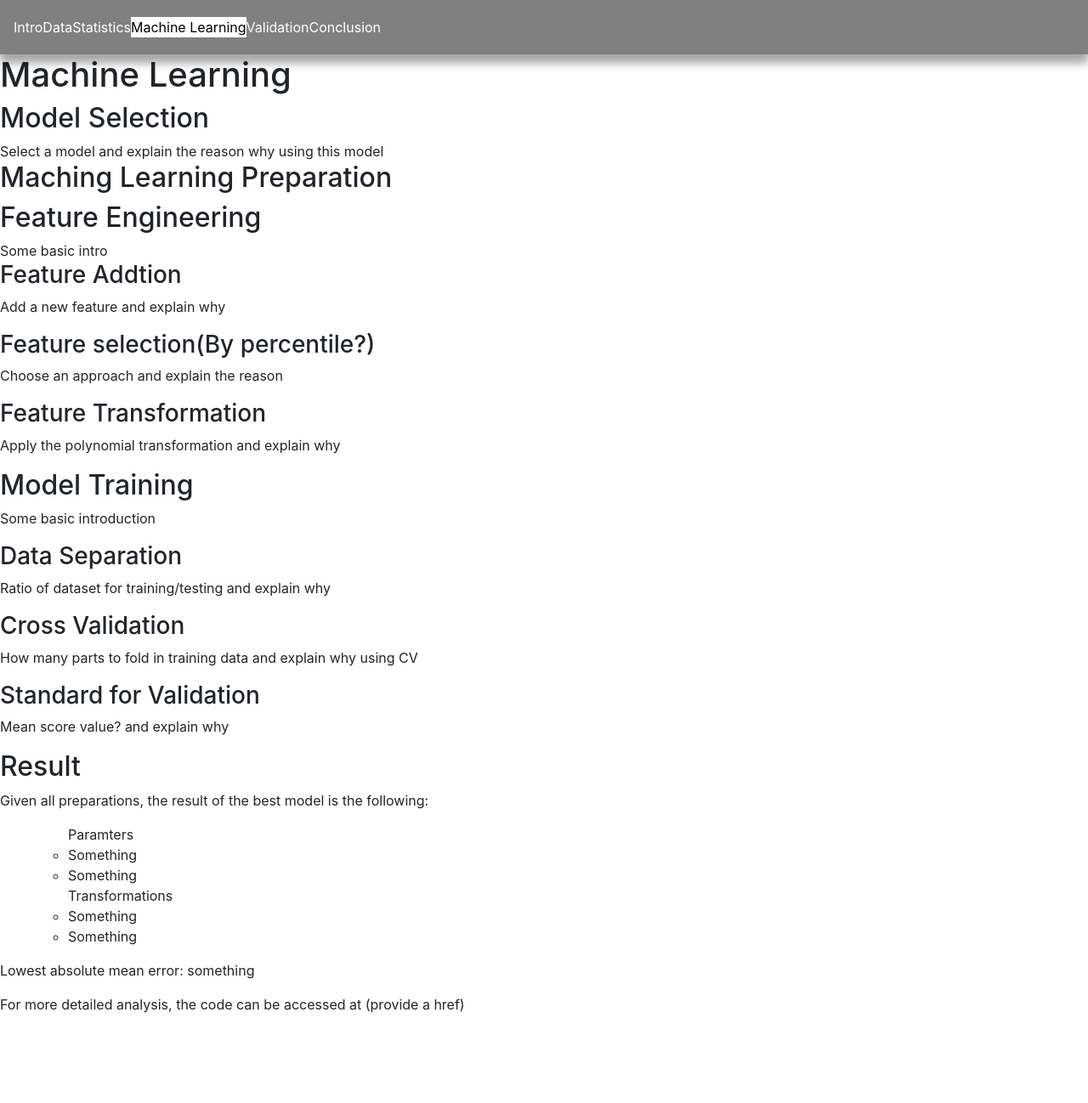
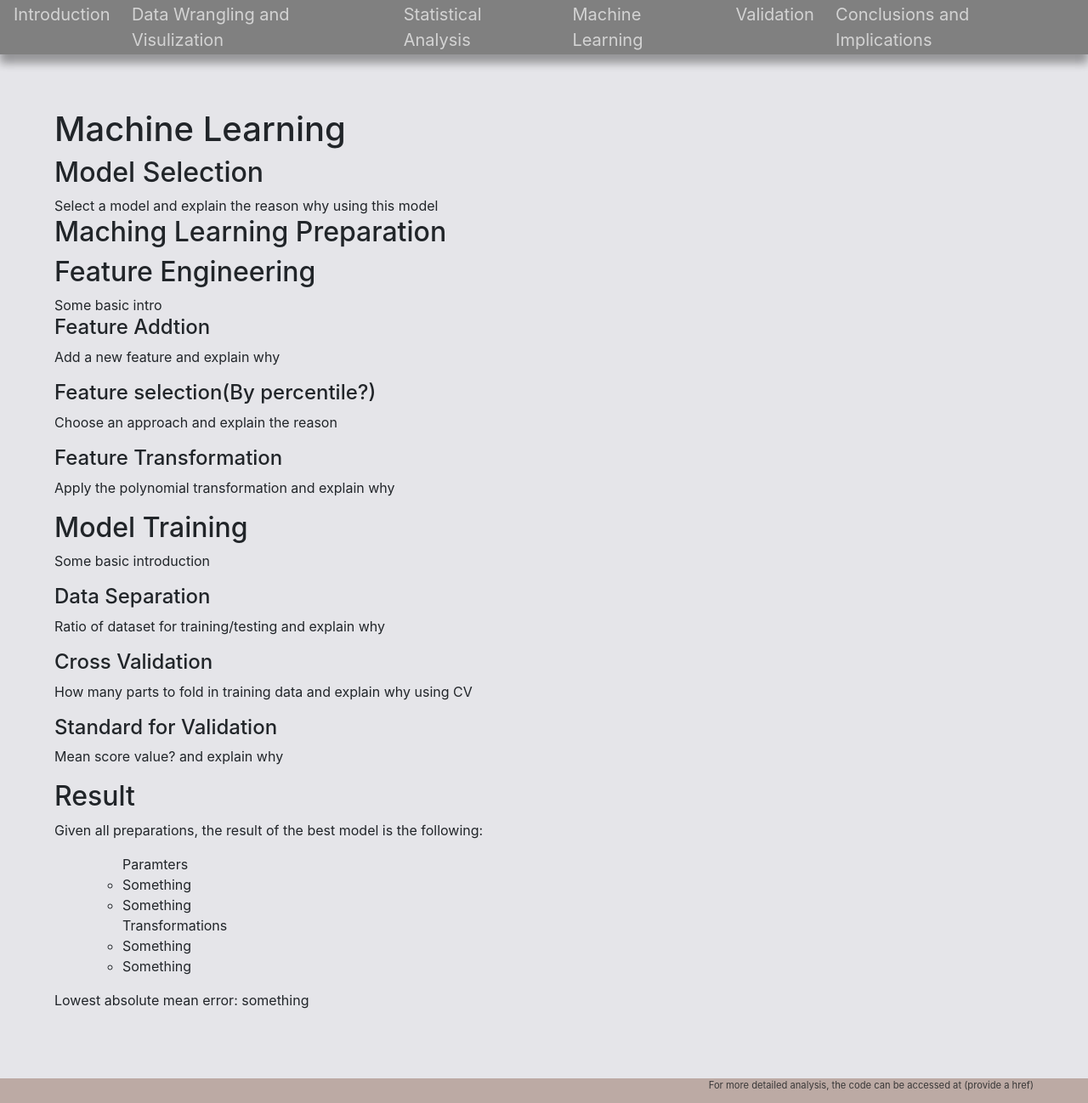
Before and after one commit to HowardPu/poverty-prediction, a React (Create React App) app in the folder poverty/: page /#/ml in a window 1280 px wide. Shown: the whole page at 85% size. Before the commit the page ends 1194 px from the top, so only its background shows below. Built offline with nearby package versions, Linux system fonts and the light colour scheme; the HTML template or start-up script is replaced by a standard one.

Commit message:
wrote some css code

```diff
--- a/poverty/src/App.css
+++ b/poverty/src/App.css
@@ -16,6 +16,12 @@
   flex-basis: 40%;
   color: white;
   background-color: rgba(0, 0, 0, 0.5);
+  padding-left : 5%;
+}
+
+.nav-item {
+  margin-right: 2%;
+  font-size: 15pt;
 }
 
 .roundness-shadow {
@@ -26,21 +32,34 @@
 .target-user-container {
   background-color: #8e7e81;
   color: white;
-  padding: 2rem;
+  padding: 5%;
+  justify-content: space-evenly;
 }
 
 .purpose-container {
   background-color: #f0dfcf;
-
-  padding: 2rem;
+  padding: 5%;
 }
 
 .structure-container {
   background-color: #bcaaa4;
   color: white;
-  padding: 2rem;
+  padding: 5%;
   padding-top: 2rem;
+  padding-bottom: 2rem;
 }
+
+.reference {
+  text-decoration: none;
+  color: white;
+}
+
+.reference:hover {
+  text-decoration: underline;
+  color: white;
+  font-style: italic;
+}
+
 
 .purpose-content-container {
   display: flex;
@@ -53,6 +72,69 @@
   padding: 2rem;
 }
 
+footer {
+  background-color: #bcaaa4;
+  text-align: right;
+  padding-right: 5%;
+  padding-bottom: 1%;
+  font-size: 0.7rem;
+  color: rgb(57, 56, 56);
+}
+
+.footer-reference {
+  color: rgb(57, 56, 56);
+  text-decoration: none;
+}
+
+.footer-reference:hover {
+  text-decoration: underline;
+  color: white;
+  font-style: italic;
+}
+
+.data-page-content, .stat-page-content, .ml-page-content, .validation-page-content, .conclustion-page-content {
+  padding: 5%;
+  background-color: rgb(229, 229, 233);
+}
+
+
+.selection{
+  width: 700px;
+  padding-top: 20px;
+}
+
+.vis {
+  margin-bottom: 2%;
+  padding-right: 20px;
+  background-color: white;
+  width: 800px;
+  box-shadow: black 2px;
+}
+
+.barchart {
+  padding-top: 20px;
+  padding-bottom: 20px;
+}
+
+
+
+.data-page-content h4 {
+  margin-bottom: 1%;
+  margin-top: 1%;
+}
+
+.data-page-content li a {
+  color: black;
+  font-style: italic;
+}
+
+
+.data-page-content h2 {
+  margin-top: 2%;
+}
+
+
+
 @keyframes App-logo-spin {
   from {
     transform: rotate(0deg);
--- a/poverty/src/pages/conclusion.js
+++ b/poverty/src/pages/conclusion.js
@@ -6,7 +6,7 @@ export class Conclusion extends Component {
         return(
             <div>
                 <Navigation  current="conclusion"/>
-                <div>
+                <div className="conclustion-page-content">
                     <h1>Conclusions and Implications</h1>
 
                     <div>Some further analysis from validation</div>
--- a/poverty/src/pages/intro.js
+++ b/poverty/src/pages/intro.js
@@ -13,7 +13,7 @@ export class Introduction extends Component {
                                 <strong>Statistical Analysis to Poverty Level Based on Household Attributes</strong>
                             </h1>
                             <p>Give help to those who need help the most.</p>
-                            <p>Howard Pu, Changyu Li, Wenjun Chen, Xiaoli Qiao </p>
+                            <p> by Howard Pu, Changyu Li, Wenjun Chen, Xiaoli Qiao </p>
                         </div>
                 </div>
 
@@ -60,7 +60,7 @@ export class Introduction extends Component {
                 <div className="structure-container" >
                     <h2>Data Source</h2>
                     <p>
-                        This dataset is from <a href="https://www.iadb.org/en" target="_blank" rel="noopener noreferrer">Inter-American Development Bank</a>, the largest source of development financing for Latin Amercia and the Caribbean.
+                        This dataset is from <a className="reference" href="https://www.iadb.org/en" target="_blank" rel="noopener noreferrer">Inter-American Development Bank</a>, the largest source of development financing for Latin Amercia and the Caribbean.
                         This dataset provides comprehensive information we can probably use, such as house structure, to make a good model about poverety prediction and this is the reason of why we chose this dataset.
                     </p>
                     <h2>In our website, you can find</h2>
@@ -72,7 +72,7 @@ export class Introduction extends Component {
                         <li>Conclusion and implication of our research</li>
                     </ul>
                 </div>
-                <footer>The image is from <a href="https://news.un.org/en/story/2018/09/1019952" rel="noopener noreferrer" target="_blank" >UN News</a></footer>
+                <footer>Image from <a className = "footer-reference" href="https://news.un.org/en/story/2018/09/1019952" rel="noopener noreferrer" target="_blank" >UN News</a></footer>
             </div>
         )
     }
--- a/poverty/src/pages/machineLearning.js
+++ b/poverty/src/pages/machineLearning.js
@@ -6,7 +6,7 @@ export class MachineLearning extends Component {
         return(
             <div>
                 <Navigation current="ml" />
-                <div>
+                <div className="ml-page-content">
                     <h1>Machine Learning</h1>
 
                     <div>
@@ -26,17 +26,17 @@ export class MachineLearning extends Component {
                             {/* flex box to show three aspects?*/}
                             <div className="feature-selection-container" >
                                 <div className="feature-selection-item" >
-                                    <h3>Feature Addtion</h3>
+                                    <h4>Feature Addtion</h4>
                                     <p>Add a new feature and explain why</p>
                                 </div>
 
                                 <div className="feature-selection-item" >
-                                    <h3>Feature selection(By percentile?)</h3>
+                                    <h4>Feature selection(By percentile?)</h4>
                                     <p>Choose an approach and explain the reason</p>
                                 </div>
 
                                 <div className="feature-selection-item" >
-                                    <h3>Feature Transformation</h3>
+                                    <h4>Feature Transformation</h4>
                                     <p>Apply the polynomial transformation and explain why</p>
                                 </div>
                             </div>
@@ -50,17 +50,17 @@ export class MachineLearning extends Component {
                         {/* Flex box? */}
                         <div className="Model-Training-container" >
                             <div className="model-training-item" >
-                                <h3>Data Separation</h3>
+                                <h4>Data Separation</h4>
                                 <p>Ratio of dataset for training/testing and explain why</p>
                             </div>
 
                             <div className="model-training-item" >
-                                <h3>Cross Validation</h3>
+                                <h4>Cross Validation</h4>
                                 <p>How many parts to fold in training data and explain why using CV</p>
                             </div>
 
                             <div className="model-training-item" >
-                                <h3>Standard for Validation</h3>
+                                <h4>Standard for Validation</h4>
                                 <p>Mean score value? and explain why</p>
                             </div>
                         </div>
--- a/poverty/src/pages/parts/navigation.js
+++ b/poverty/src/pages/parts/navigation.js
@@ -26,17 +26,18 @@ export class Navigation extends Component {
     getBackground(page) {
         if (page !== this.props.current) {
             return ({
-                color: "white",
+                color: "lightgray",
                 disabled: "",
                 inverse: true,
                 backgroundColor: "none"
             });
         } else {
             return ({
-                color: "black",
                 disabled: " disable-link",
                 inverse: false,
-                backgroundColor: "white"
+                backgroundColor: "none",
+                textDecoration: "underline",
+                color: "lightgray"
             });
         }
     }
@@ -76,7 +77,7 @@ export class Navigation extends Component {
                         }} >
                             <div className={"icon-text-container " + introStyle.disabled}>
                                 <Link to="/" style={{ textDecoration: 'none', color: introStyle.color }} >
-                                    Intro
+                                    Introduction
                                 </Link>
                             </div>
                         </NavItem>
@@ -86,7 +87,7 @@ export class Navigation extends Component {
                             backgroundColor: dataStyle.backgroundColor
                         }}>
                             <div className={"icon-text-container " + dataStyle.disabled}>
-                                <Link to="/data" style={{ textDecoration: 'none', color: dataStyle.color }}>Data</Link>
+                                <Link to="/data" style={{ textDecoration: 'none', color: dataStyle.color }}>Data Wrangling and Visulization</Link>
                             </div>
                         </NavItem>
 
@@ -94,7 +95,7 @@ export class Navigation extends Component {
                             backgroundColor: statStyle.backgroundColor
                         }}>
                             <div className={"icon-text-container " + statStyle.disabled}>
-                                <Link to="/stat" style={{ textDecoration: 'none', color: statStyle.color }}>Statistics</Link>
+                                <Link to="/stat" style={{ textDecoration: 'none', color: statStyle.color }}>Statistical Analysis</Link>
                             </div>
                         </NavItem>
 
@@ -118,7 +119,7 @@ export class Navigation extends Component {
                             backgroundColor: conclusionStyle.backgroundColor
                         }}>
                             <div className={"icon-text-container " + conclusionStyle.disabled}>
-                                <Link to="/conclusion" style={{ textDecoration: 'none', color: conclusionStyle.color }}>Conclusion</Link>
+                                <Link to="/conclusion" style={{ textDecoration: 'none', color: conclusionStyle.color }}>Conclusions and Implications</Link>
                             </div>
                         </NavItem>
                     </Nav>
--- a/poverty/src/pages/stat.js
+++ b/poverty/src/pages/stat.js
@@ -31,7 +31,7 @@ export class StatAnalysis extends Component {
                     </div>
 
                     <div>
-                        <h2>Feature Selection (Forward Selection or Backward Selection??) and hyperparameter tuning to that regression</h2>
+                        <h2>Feature Selection (Forward Selection) and Hyperparameter Tuning to that Regression</h2>
 
                         <div>
                             <p>In terms of maximizing the predicting level, we need to consider the following things</p>
--- a/poverty/src/pages/validation.js
+++ b/poverty/src/pages/validation.js
@@ -9,7 +9,7 @@ export class Validation extends Component {
         return(
             <div>
                 <Navigation current="validation" />
-                <div>
+                <div className="validation-page-content">
                     <h1>Validation</h1>
                     <p>After all statistical analysis and model training, we can then access the vadility of each approach.</p>
                     <div>
```
Also changed, not shown: poverty/src/pages/data.js (+45 -43 lines).
